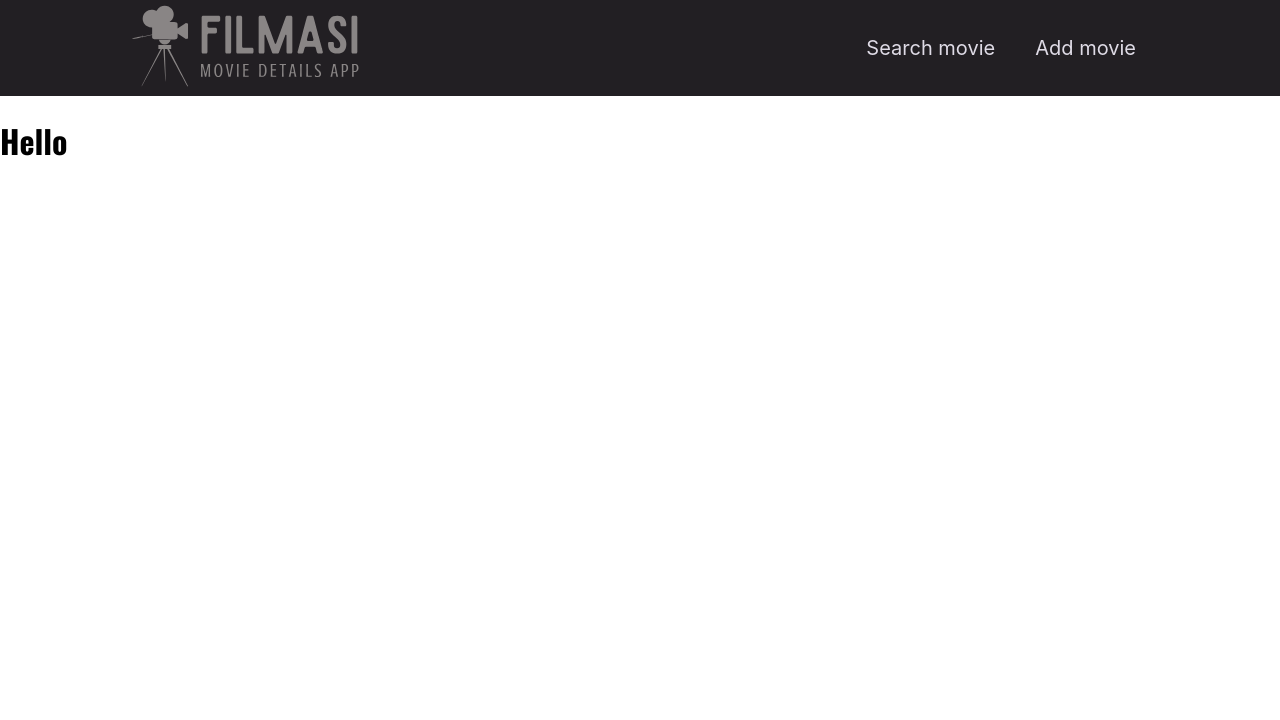
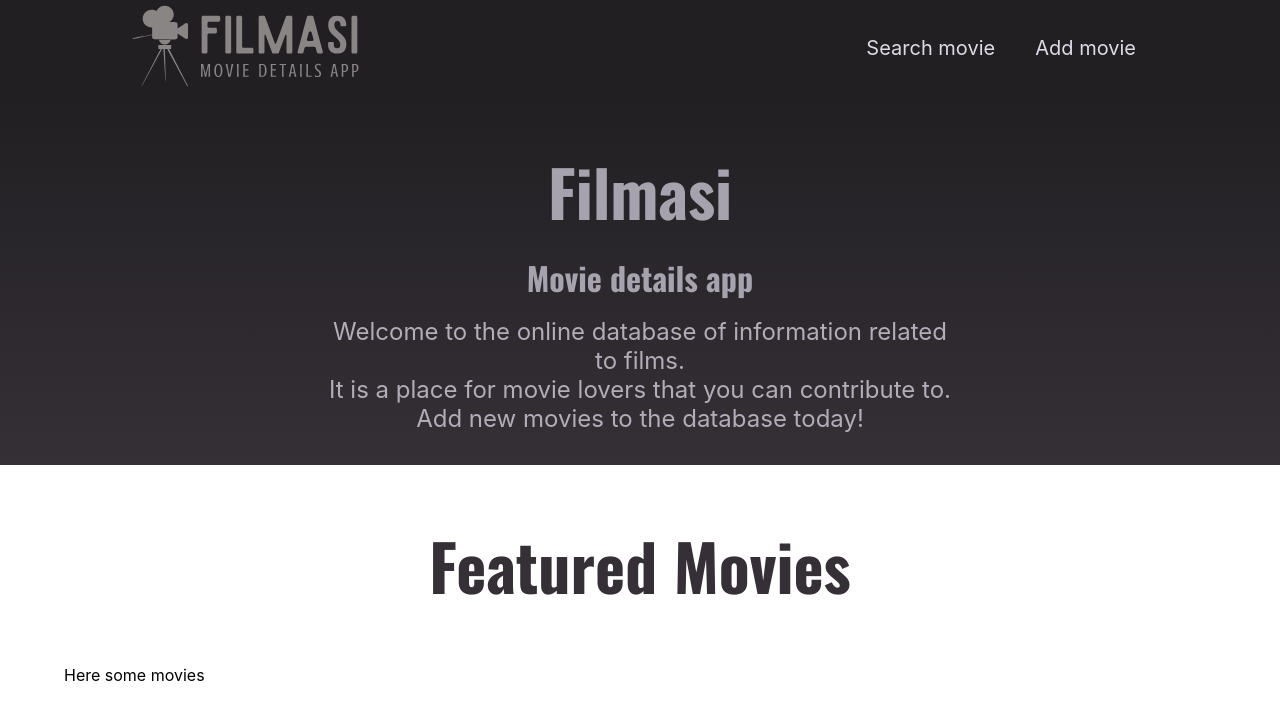
Before and after one commit to pinkjagnie/movie-app-next, a Next.js app: page / in a window 1280 px wide. Shown: the top 720 px of the page. Built offline with nearby package versions, Linux system fonts and the light colour scheme.

Commit message:
Added About, FeaturedMovies (on home page)

```diff
--- /dev/null
+++ b/components/home-page/about.js
@@ -0,0 +1,14 @@
+import styles from "./about.module.css";
+
+function About() {
+  return (
+    <section className={styles.about}>
+      <h1>Filmasi</h1>
+      <h2>Movie details app</h2>
+      <p>Welcome to the online database of information related to films.</p>
+      <p>It is a place for movie lovers that you can contribute to. Add new movies to the database today!</p>
+    </section>
+  );
+}
+
+export default About;
--- /dev/null
+++ b/components/home-page/about.module.css
@@ -0,0 +1,28 @@
+.about {
+  text-align: center;
+  background-image: linear-gradient(
+    to bottom,
+    #221f23,
+    #343036
+  );
+  padding: 2rem 0;
+}
+
+.about h1,
+.about h2 {
+  font-size: 4rem;
+  margin: 1rem 0;
+  color: #a7a3ae;
+}
+
+.about h2 {
+  font-size: 2rem;
+}
+
+.about p {
+  font-size: 1.5rem;
+  color: #b2adb8;
+  width: 90%;
+  max-width: 40rem;
+  margin: auto;
+}
--- /dev/null
+++ b/components/home-page/featured-movies.js
@@ -0,0 +1,12 @@
+import styles from "./featured-movies.module.css";
+
+function FeaturedMovies(props) {
+  return (
+    <section className={styles.latest}>
+      <h2>Featured Movies</h2>
+      <p>Here some movies</p>
+    </section>
+  );
+}
+
+export default FeaturedMovies;
--- /dev/null
+++ b/components/home-page/featured-movies.module.css
@@ -0,0 +1,17 @@
+.latest {
+  width: 90%;
+  max-width: 80rem;
+  margin: 2rem auto;
+}
+
+.latest h2 {
+  font-size: 2rem;
+  color: #343036;
+  text-align: center;
+}
+
+@media (min-width: 768px) {
+  .latest h2 {
+    font-size: 4rem;
+  }
+}
--- a/pages/index.js
+++ b/pages/index.js
@@ -1,5 +1,13 @@
+import About from "../components/home-page/about";
+import FeaturedMovies from "../components/home-page/featured-movies";
+
 function HomePage() {
-  return <h1>Hello</h1>;
+  return(
+    <>
+      <About />
+      <FeaturedMovies />
+    </>
+  )
 }
 
 export default HomePage;
```
